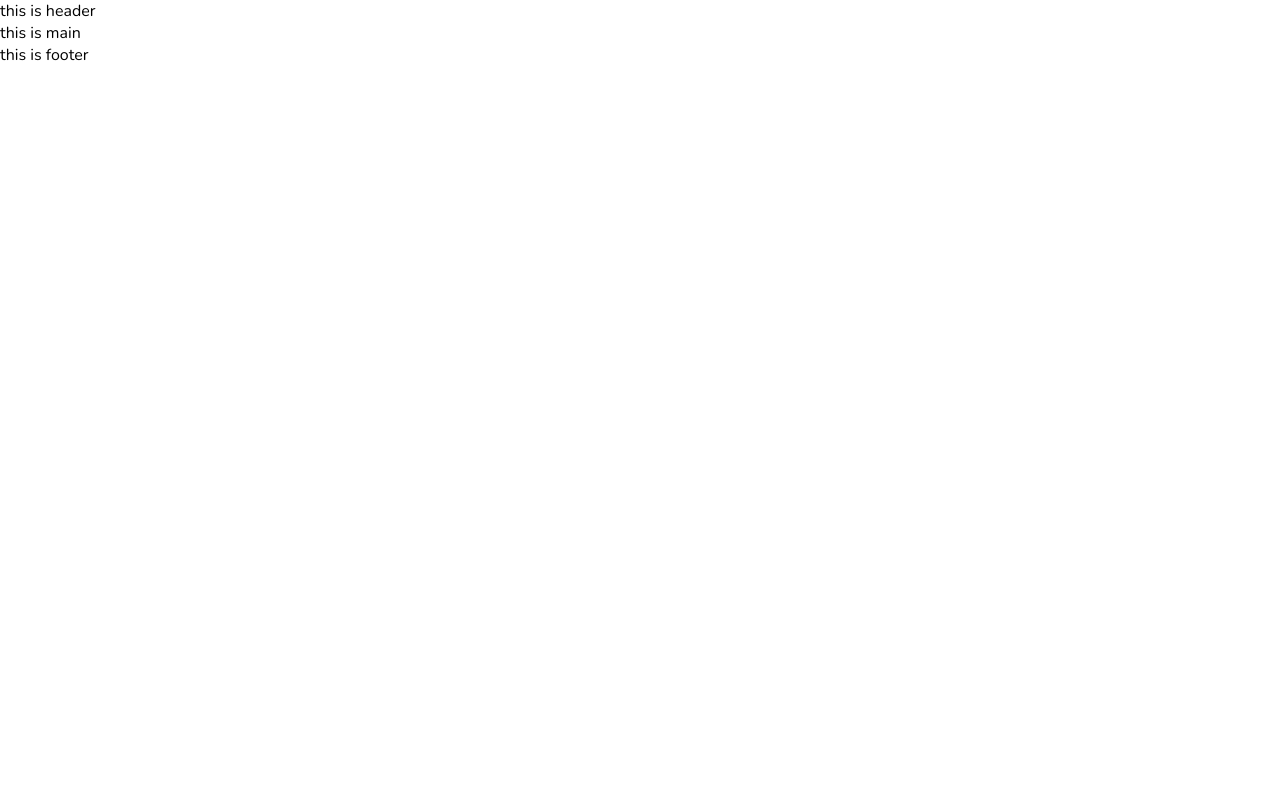
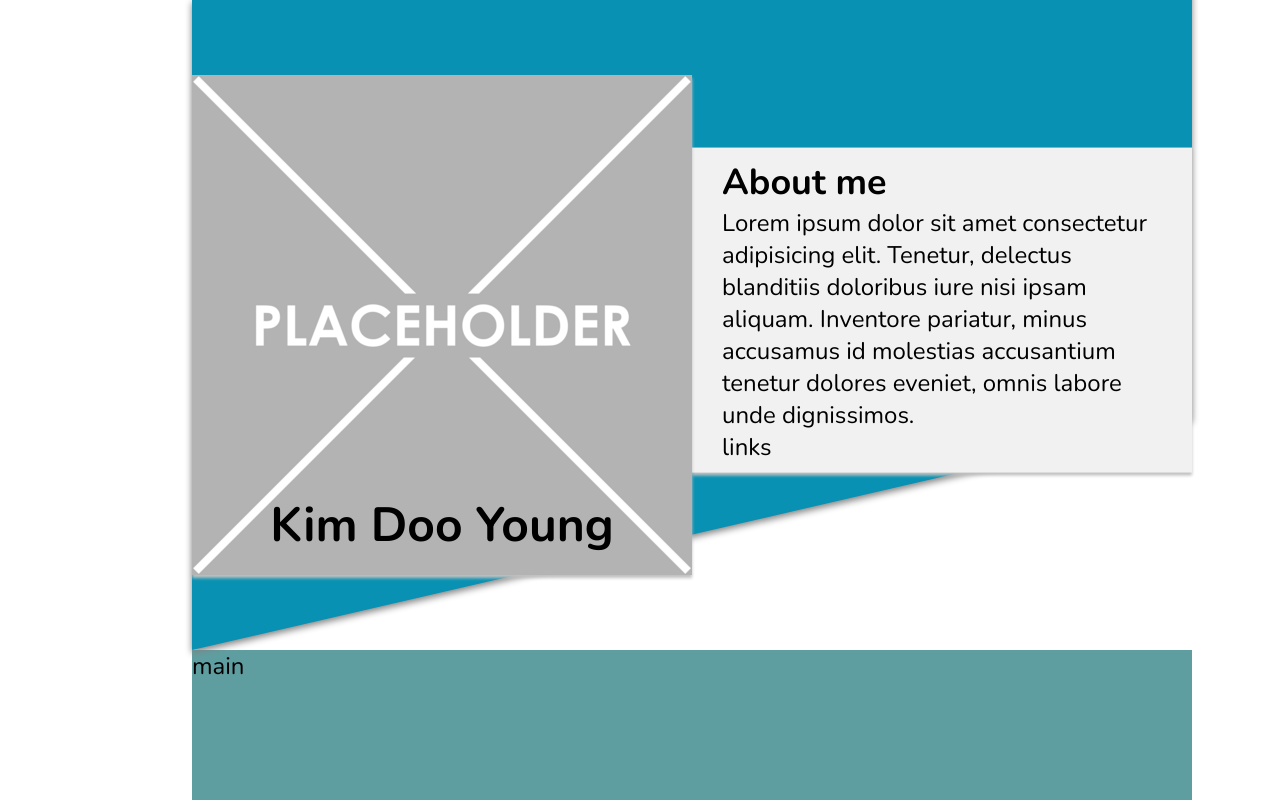
Before and after one commit to eudooyoung/odin-homepage, a website built with webpack: page src/template.html in a window 1280 px wide. Shown: the top 800 px of the page. Built offline with nearby package versions, Linux system fonts and the light colour scheme.

Commit message:
feat: add header layout

```diff
--- a/src/style.css
+++ b/src/style.css
@@ -1,3 +1,8 @@
+:root {
+  --header-background: #0891b2;
+  --profile-description-background: #f1f1f1;
+}
+
 * {
   padding: 0;
   margin: 0;
@@ -8,4 +13,63 @@ body {
   font-family: "Nunito", sans-serif;
   font-optical-sizing: auto;
   font-style: normal;
+  font-size: 1.5rem;
+
+  margin: 0 auto;
+  max-width: 70dvw;
+
+  display: grid;
+  grid-template-rows: 650px 1100px 450px;
 }
+
+header {
+  background-color: var(--header-background);
+  box-shadow: 0 3px 7px #808080;
+
+  transform: skewY(-13deg);
+  transform-origin: 0 0;
+
+  display: grid;
+  grid-auto-flow: column;
+  grid-template-columns: repeat(2, 500px);
+  justify-content: center;
+}
+
+.profile-container {
+  place-self: center;
+  box-shadow: 0 3px 3px #c0c0c0;
+  z-index: 1;
+
+  transform: skewY(13deg);
+  transform-origin: 0 0;
+
+  display: grid;
+  grid-template-rows: repeat(5, 100px);
+}
+
+.profile-container img {
+  grid-row: 1 / 5;
+}
+
+h1 {
+  place-self: center;
+}
+
+.profile-description {
+  place-self: center;
+
+  padding: 10px 30px;
+  background-color: var(--profile-description-background);
+  box-shadow: 0 3px 3px #c0c0c0;
+
+  transform: translateY(100px) skewY(13deg);
+  transform-origin: 0 0;
+}
+
+main {
+  background-color: #5f9ea0;
+}
+
+footer {
+  background-color: #6495ed;
+}
--- a/src/template.html
+++ b/src/template.html
@@ -17,8 +17,23 @@
     />
   </head>
   <body>
-    <header>this is header</header>
-    <main>this is main</main>
-    <footer>this is footer</footer>
+    <header>
+      <div class="profile-container">
+        <img src="./img/PlaceholderLC.png" alt="profile" />
+        <h1>Kim Doo Young</h1>
+      </div>
+      <div class="profile-description">
+        <h2>About me</h2>
+        <p>
+          Lorem ipsum dolor sit amet consectetur adipisicing elit. Tenetur,
+          delectus blanditiis doloribus iure nisi ipsam aliquam. Inventore
+          pariatur, minus accusamus id molestias accusantium tenetur dolores
+          eveniet, omnis labore unde dignissimos.
+        </p>
+        <div class="link-container">links</div>
+      </div>
+    </header>
+    <main>main</main>
+    <footer>footer</footer>
   </body>
 </html>
```
